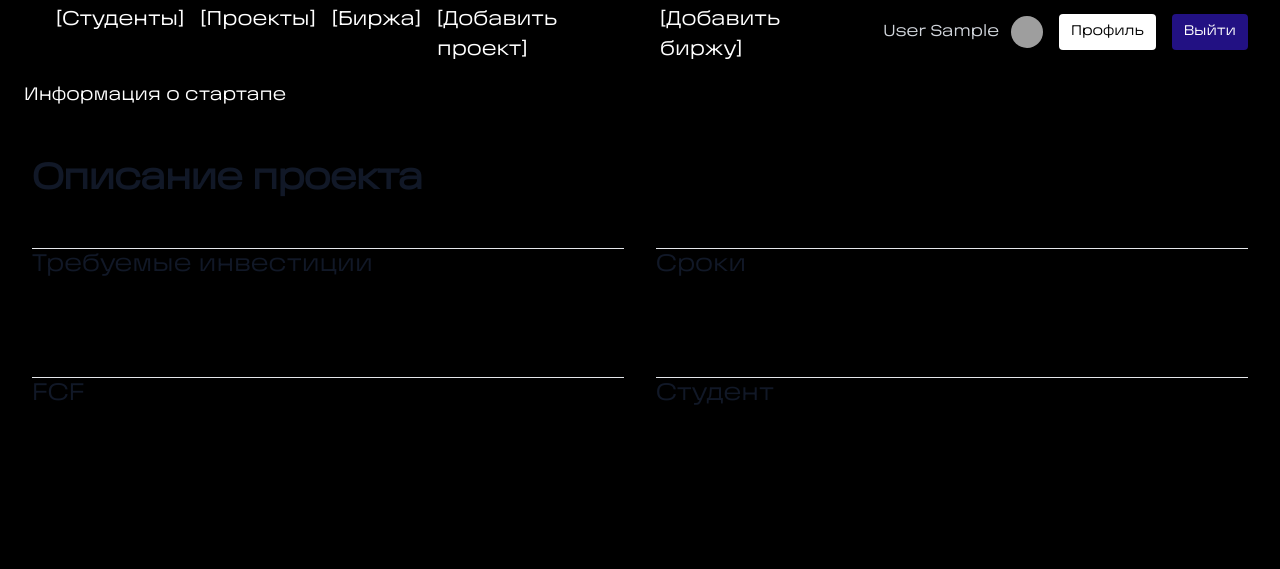
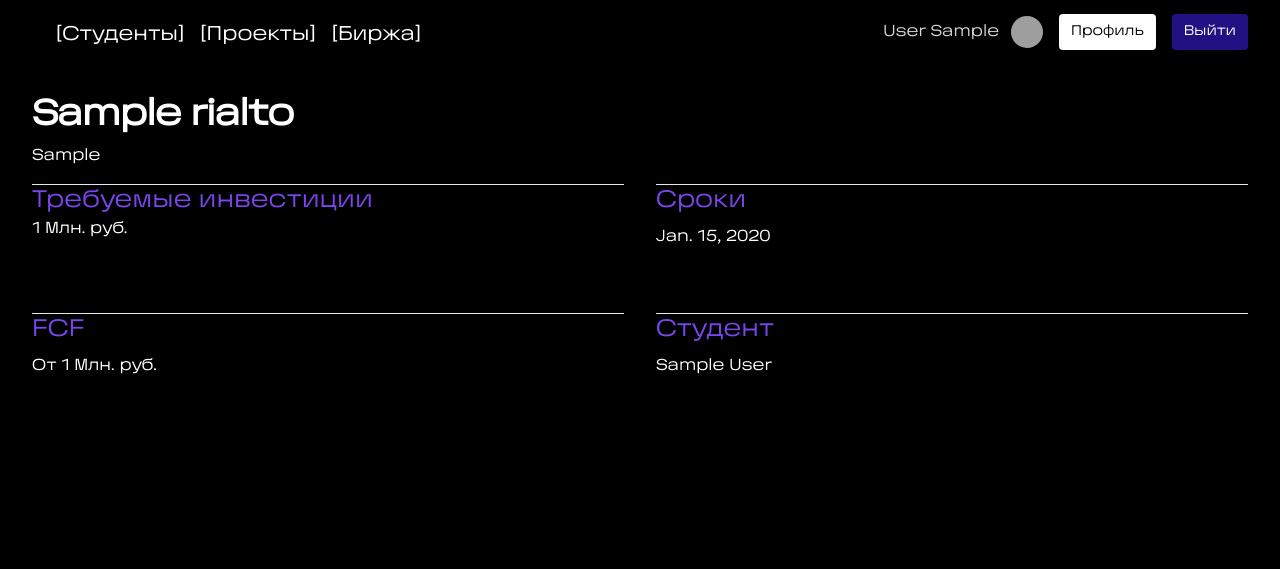
Before and after one commit to gurinboru/ICT-Hack-5-Sakura, a Django app: page /currialto/1 in a window 1280 px wide. Shown: the top 569 px of the page. Run offline with Django 4.2, Linux system fonts and the light colour scheme; a user stored in the database is signed in; tables that the repository leaves empty hold one stand-in row (values such as "Sample post"); grey boxes are pictures that could not be loaded.

Commit message:
[Fix]: rialtos and rialto add page style added

```diff
--- a/start/forms.py
+++ b/start/forms.py
@@ -66,7 +66,7 @@ class changeOrganizationForm(forms.Form):
                                required=True)
 
 class addRialtoForms(forms.Form):
-    name = forms.CharField(widget=forms.TextInput(attrs={"class": "form-control", "placeholder": "Описание..."}),
+    name = forms.CharField(widget=forms.TextInput(attrs={"class": "form-control", "placeholder": "Имя..."}),
                                required=True)
     definitions = forms.CharField(widget=forms.TextInput(attrs={"class": "form-control", "placeholder": "Описание..."}),
                                required=True)
--- a/start/templates/start/add_rialto.html
+++ b/start/templates/start/add_rialto.html
@@ -10,6 +10,10 @@
 {% csrf_token %}
   <div class="border-t border-l border-r border-b border-white rounded">
     <dl>
+        <div class="bg-black-50 px-4 py-5 sm:grid sm:grid-cols-3 sm:gap-4 sm:px-6">
+        <dt class="text-sm font-medium text-purple">Название</dt>
+        <dd class="mt-1 text-sm text-gray-900 sm:col-span-2 sm:mt-0">{{form.name}}</dd>
+      </div>
       <div class="bg-black-50 px-4 py-5 sm:grid sm:grid-cols-3 sm:gap-4 sm:px-6">
         <dt class="text-sm font-medium text-purple">Описание</dt>
         <dd class="mt-1 text-sm text-gray-900 sm:col-span-2 sm:mt-0">{{form.definitions}}</dd>
--- a/start/templates/start/currialto.html
+++ b/start/templates/start/currialto.html
@@ -3,33 +3,30 @@
 {% block content %}
 <body>
     <div class="overflow-hidden bg-black shadow sm:rounded-lg">
-  <div class="px-4 py-5 sm:px-6">
-    <h3 class="text-lg font-medium leading-6 text-white">Информация о стартапе</h3>
-  </div>
     <div class="mx-auto -mt-24 max-w-2xl grid-cols-1 items-center gap-y-16 gap-x-8 py-24 px-4 sm:px-6 sm:py-32 lg:max-w-7xl lg:grid-cols-2 lg:px-8">
     <div>
-      <h2 class="text-3xl font-bold tracking-tight text-gray-900 sm:text-4xl">Описание проекта</h2>
-      <p class="mt-2 text-black-500">{{ rialto.definitions }}</p>
+      <h2 class="text-3xl font-bold tracking-tight text-white sm:text-4xl">{{ rialto.name }}</h2>
+      <p class="mt-2 text-white">{{ rialto.definitions }}</p>
 
       <dl class="mt-4 grid grid-cols-1 gap-x-6 gap-y-10 sm:grid-cols-2 sm:gap-y-16 lg:gap-x-8">
-        <div class="border-t border-gray-200 pt-4">
-          <dt class="-mt-4 font-medium text-2xl text-gray-900">Требуемые инвестиции</dt>
-          <dd class="mb-2 text-l text-black-500">{{ rialto.investment }} Млн. руб.</dd>
+        <div class="border-t border-white-200 pt-4">
+          <dt class="-mt-4 font-medium text-2xl text-purple">Требуемые инвестиции</dt>
+          <dd class="mb-2 text-l text-white">{{ rialto.investment }} Млн. руб.</dd>
         </div>
 
         <div class="border-t border-gray-200 pt-4">
-          <dt class="-mt-4 font-medium text-2xl text-gray-900">Сроки</dt>
-          <dd class="mt-2 text-l text-black-500">{{ rialto.deadline }}</dd>
+          <dt class="-mt-4 font-medium text-2xl text-purple">Сроки</dt>
+          <dd class="mt-2 text-l text-white">{{ rialto.dedline }}</dd>
         </div>
 
         <div class="border-t border-gray-200 pt-4">
-          <dt class="-mt-4 font-medium text-2xl text-gray-900">FCF</dt>
-          <dd class="mt-2 text-l text-black-500">От {{ rialto.FCF }} Млн. руб.</dd>
+          <dt class="-mt-4 font-medium text-2xl text-purple">FCF</dt>
+          <dd class="mt-2 text-l text-white">От {{ rialto.FCF }} Млн. руб.</dd>
         </div>
 
         <div class="border-t border-gray-200 pt-4">
-          <dt class="-mt-4 font-medium text-2xl text-gray-900">Студент</dt>
-          <dd class="mt-2 text-l text-black-500">{{ rialto.studet.first_name }} {{ rialto.student.last_name }}</dd>
+          <dt class="-mt-4 font-medium text-2xl text-purple">Студент</dt>
+          <dd class="mt-2 text-l text-white">{{ rialto.student.user.first_name }} {{ rialto.student.user.last_name }}</dd>
         </div>
       </dl>
     </div>
--- a/start/templates/start/header.html
+++ b/start/templates/start/header.html
@@ -28,8 +28,6 @@
             <a href="/students" class="aheader text-white-300">[Студенты]</a>
             <a href="/projects" class="aheader text-white-300">[Проекты]</a>
             <a href="/rialtos" class="aheader text-white-300">[Биржа]</a>
-            <a href="/add_project" class="aheader text-white-300">[Добавить проект]</a>
-            <a href="/add_rialto" class="aheader text-white-300">[Добавить биржу]</a>
           </div>
         </div>
       </div>
```
Also changed, not shown: start/templates/start/rialtos.html (+6 -7 lines).
